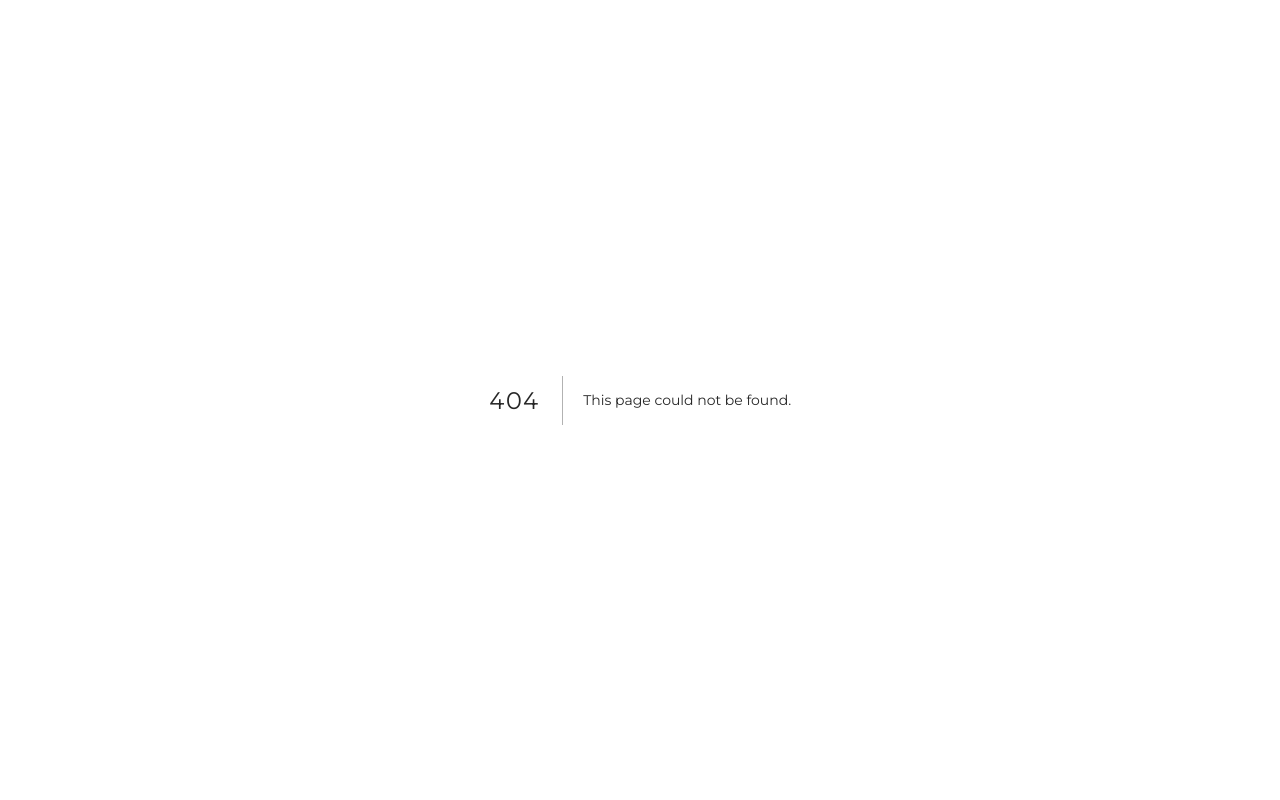
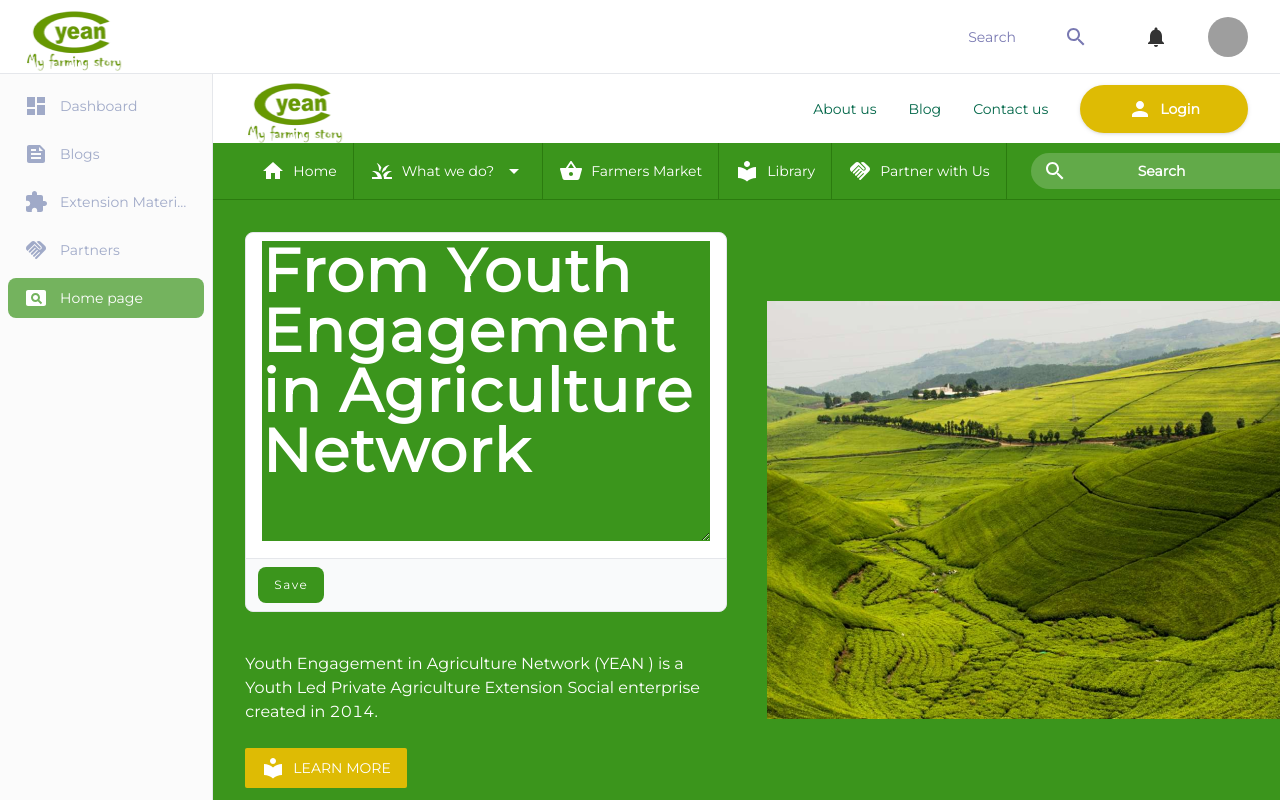
Before and after one commit to KitechRW/yean-web, a Next.js app: page /admin/edit-home-page in a window 1280 px wide. Before the commit this address had no page. Shown: the top 800 px of the page. Built offline with nearby package versions, Linux system fonts and the light colour scheme; grey boxes are pictures that could not be loaded.

Commit message:
add Edit homepage tab

```diff
--- /dev/null
+++ b/src/modules/activities/EditHomePageActivity/index.tsx
@@ -0,0 +1,58 @@
+import React, {useState} from 'react';
+import Scaffold from "modules/layouts/Scaffold";
+import {LocalLibrary} from "@mui/icons-material";
+import Image from "next/image";
+
+const EditHomePageActivity = () => {
+  const [title, setTitle] = useState("From Youth Engagement in Agriculture Network");
+
+  return <Scaffold>
+    <div className="inline-grid items-center gap-x-10 gap-y-5 md:grid-cols-2 bg-brand-green px-4 md:px-0 py-4 md:py-8">
+      <div className="flex flex-col items-start md:pl-8">
+        <div className="font-black text-3xl md:text-6xl text-white tracking-wide flex-1 w-full">
+          <form className={"w-full bg-brand-green"}>
+            <div
+              className="mb-4 w-full bg-gray-50 rounded-lg border border-gray-200 dark:bg-gray-700 dark:border-gray-600">
+              <div className="py-2 px-4 bg-white rounded-t-lg dark:bg-gray-800 w-full bg-brand-green">
+                <label htmlFor="comment" className="sr-only">Your comment</label>
+                <textarea id="comment" rows="5" value={title} onChange={(event) => setTitle(event.target.value) }
+                          className="px-0 w-full text-white bg-brand-green text-xxl border-0 focus:ring-0"
+                          placeholder="Write a comment..." required></textarea>
+              </div>
+              <div className="flex justify-between items-center py-2 px-3 border-t dark:border-gray-600">
+                <button type="submit"
+                        className="inline-flex items-center py-2.5 px-4 text-xs font-medium text-center text-white bg-brand-green rounded-lg focus:ring-4 focus:bg-brand-green hover:bg-brand-green/90">
+                  Save
+                </button>
+
+              </div>
+            </div>
+          </form>
+        </div>
+        <p className="text-white text-sm md:text-base leading-relaxed mt-3 md:mt-6">
+          Youth Engagement in Agriculture Network (YEAN ) is a Youth
+          Led Private Agriculture Extension Social enterprise
+          created in 2014.
+        </p>
+        <button
+          type="button"
+          className="uppercase rounded-sm mt-3 md:mt-6 px-4 py-2 bg-brand-yellow flex items-center space-x-2 text-white"
+        >
+          <LocalLibrary />
+          <span>Learn more</span>
+        </button>
+      </div>
+      <div className="flex flex-col relative min-h-[418px]">
+        <Image
+          src="/assets/images/Home Slider Image.png"
+          alt=""
+          layout="fill"
+          priority
+          objectFit="cover"
+        />
+      </div>
+    </div>
+  </Scaffold>
+}
+
+export default EditHomePageActivity;
--- /dev/null
+++ b/src/pages/admin/edit-home-page/index.tsx
@@ -0,0 +1,51 @@
+import React from 'react';
+import { NextPage } from 'next';
+import Head from 'next/head';
+import AdminScaffold from 'modules/layouts/AdminScaffold';
+import EditHomePageActivity from "modules/activities/EditHomePageActivity";
+
+const AdminHomePage: NextPage = () => {
+  return (
+    <>
+      <Head>
+        <title>Edit home</title>
+      </Head>
+      <AdminScaffold>
+        <EditHomePageActivity />
+      </AdminScaffold>
+    </>
+  );
+};
+
+// export const getServerSideProps = withSessionSsr(
+//   async ({ req, res }) => {
+//     const { user, token } = req.session;
+
+//     if (token && !isAuth(token)) {
+//       return {
+//         redirect: {
+//           permanent: false,
+//           destination: '/logout',
+//         },
+//       };
+//     }
+
+//     if (!['admin', 'member'].includes(`${user?.type}`)) {
+//       return {
+//         redirect: {
+//           permanent: false,
+//           destination: '/',
+//         },
+//       };
+//     }
+
+//     return {
+//       props: {
+//         user: user || null,
+//         token: token || null,
+//       },
+//     };
+//   },
+// );
+
+export default AdminHomePage;
--- a/src/system/static/index.ts
+++ b/src/system/static/index.ts
@@ -7,6 +7,7 @@
   Dashboard,
   Feed,
   Extension,
+  Pageview
 } from '@mui/icons-material';
 
 export const navs = [
@@ -82,4 +83,9 @@
     label: 'Partners',
     path: '/admin/partners',
   },
+  {
+    icon: Pageview,
+    label: 'Home page',
+    path: '/admin/edit-home-page'
+  }
 ];
```
